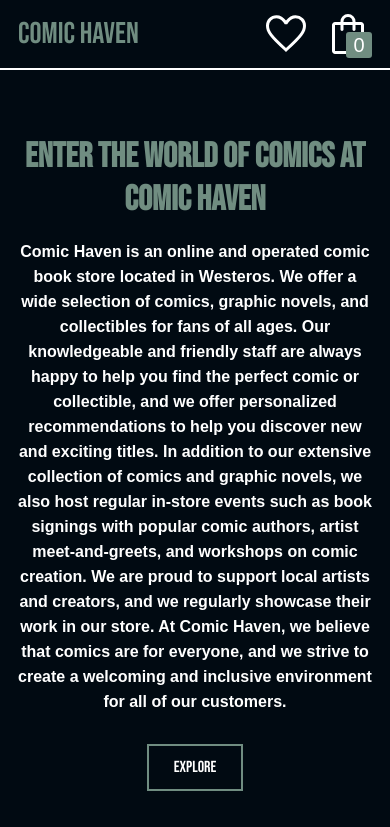
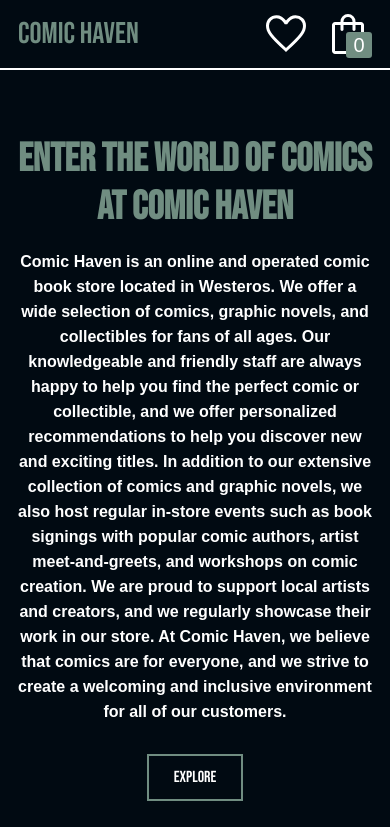
Before and after one commit to boydeveloper/Comic-Haven, a React (Vite) app: page / in a window 390 px wide. Shown: the top 827 px of the page. Built offline with nearby package versions, Linux system fonts and the light colour scheme; no server answers; a web font is replaced by a local one.

Commit message:
code: tweaks

```diff
--- a/src/Pages/Home/containers/Hero/Hero.css
+++ b/src/Pages/Home/containers/Hero/Hero.css
@@ -91,7 +91,7 @@
 }
 @media (max-width: 593px) {
   .hero-heading {
-    font-size: 3.5rem;
+    font-size: 4rem;
   }
   .hero-summary {
     font-size: 1.6rem;
--- a/src/Pages/Product/components/ProductSkelenton/ProductSkelenton.css
+++ b/src/Pages/Product/components/ProductSkelenton/ProductSkelenton.css
@@ -87,6 +87,7 @@
     padding: 2rem;
   }
   .productSkel-right {
+    border-left: 0;
     width: 100%;
   }
   .productSkel-img {
```
